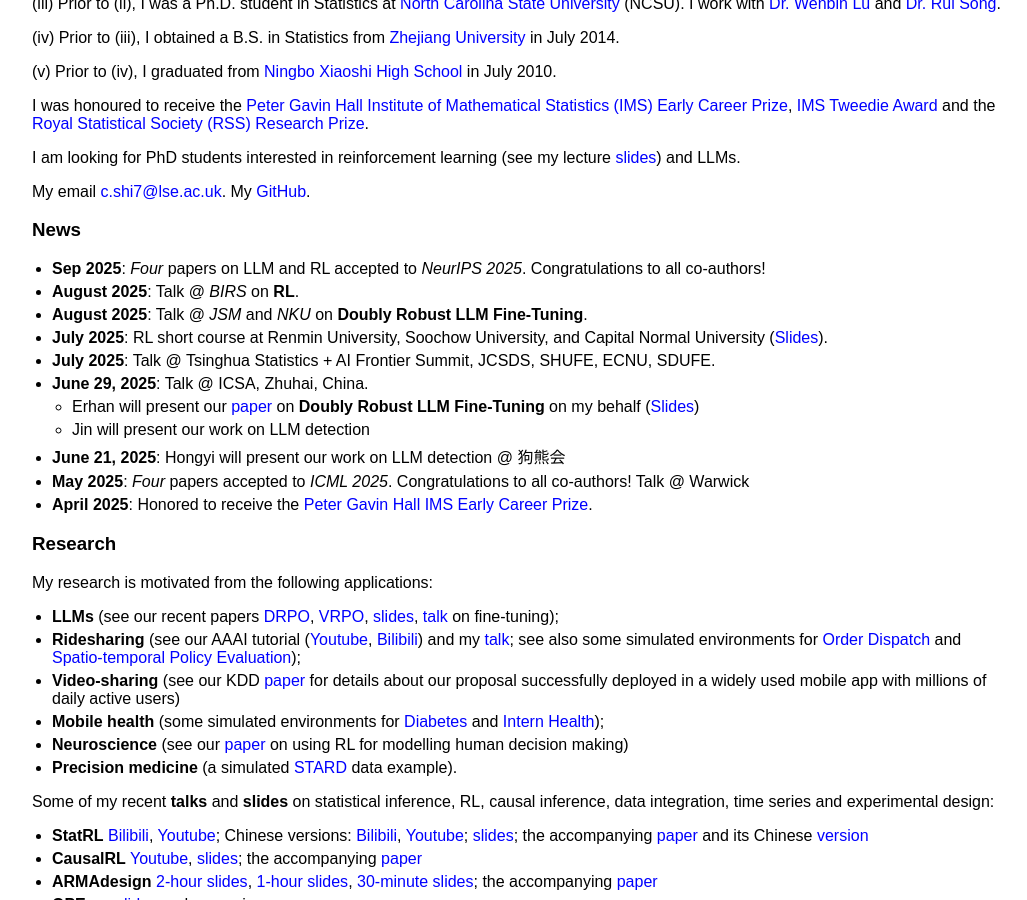
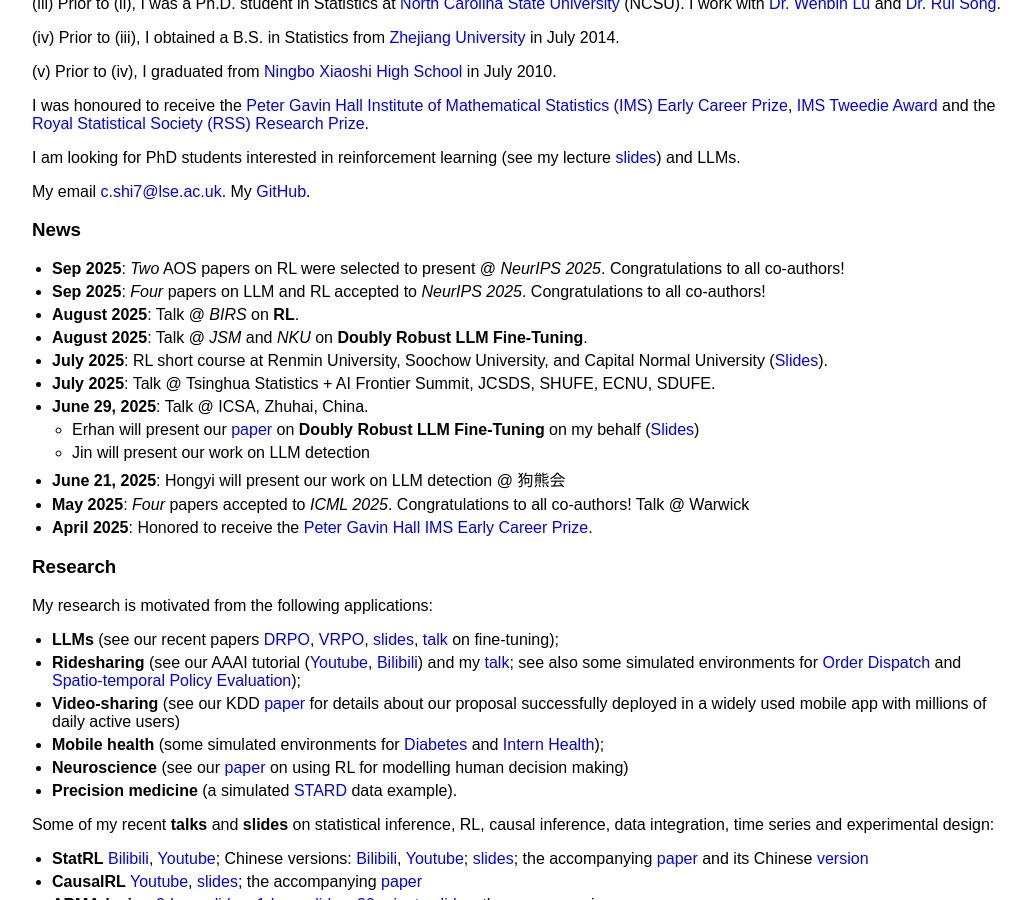
Before and after one commit to callmespring/callmespring.github.io, a Jekyll site: the page built from index.md, in a window 1280 px wide and 900 px high, scrolled down 981 px. Shown: the whole window, without its empty margins (108-1135 px from the left). Built offline with Jekyll 4.4.1, drawn with Linux system fonts in a browser that asks for light colours.

Commit message:
Update index.md

```diff
--- a/index.md
+++ b/index.md
@@ -27,7 +27,7 @@
 My email <c.shi7@lse.ac.uk>. My [GitHub](https://github.com/callmespring).
 
 ### News
-
+- **Sep 2025**: *Two* AOS papers on RL were selected to present @ *NeurIPS 2025*. Congratulations to all co-authors!
 - **Sep 2025**: *Four* papers on LLM and RL accepted to *NeurIPS 2025*. Congratulations to all co-authors!
 - **August 2025**: Talk @ *BIRS* on **RL**.
 - **August 2025**: Talk @ *JSM* and *NKU* on **Doubly Robust LLM Fine-Tuning**.
```
